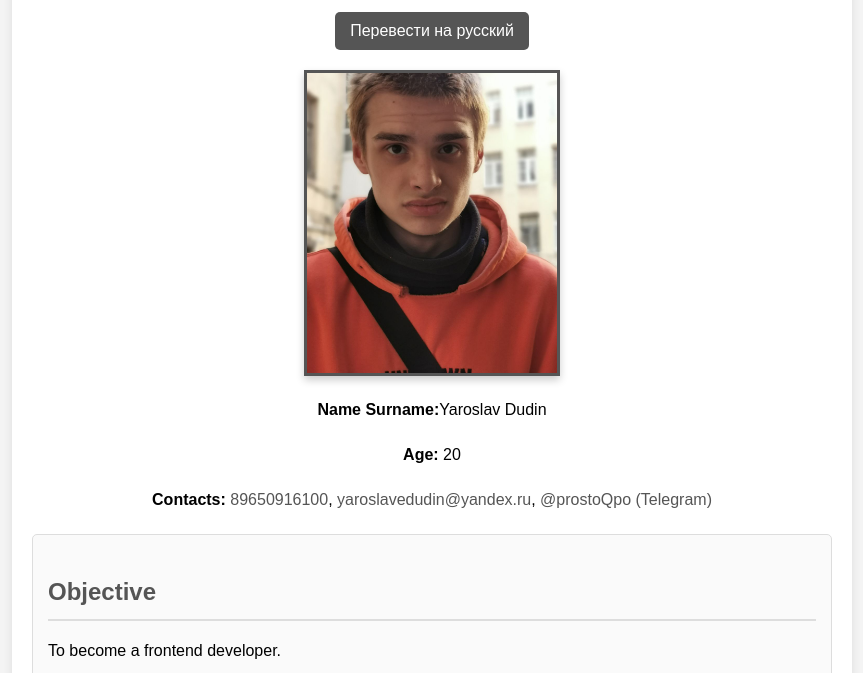
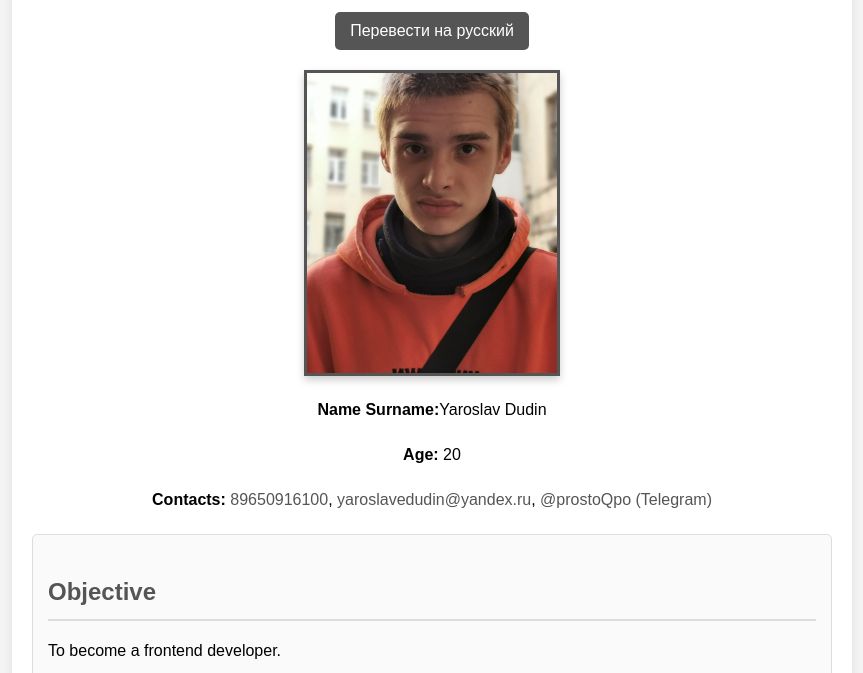
Before and after one commit to YaroslavDudin/rezume.github.io, a plain HTML site: page docs/index.html in a window 1280 px wide. Both pictures are taken after a click on the button "Translate to English". Shown: the part 127-800 px from the top of the page, without its empty margins (208-1071 px from the left). Drawn offline with Linux system fonts and the light colour scheme.

Commit message:
add assym

```diff
--- a/docs/index.html
+++ b/docs/index.html
@@ -10,25 +10,24 @@
             const ruElements = document.querySelectorAll('.lang-ru');
             const enElements = document.querySelectorAll('.lang-en');
             const button = document.getElementById('translateButton');
+            const photo = document.querySelector('.photo'); // Получаем элемент с классом .photo
 
-            // Проверяем, какой язык сейчас активен
             const isRussianActive = ruElements[0].style.display !== 'none';
 
             if (isRussianActive) {
-                // Скрываем русский текст и показываем английский
                 ruElements.forEach(el => el.style.display = 'none');
                 enElements.forEach(el => el.style.display = 'block');
                 button.textContent = 'Перевести на русский';
+                photo.classList.add('asymmetry'); // Добавляем класс асимметрии
             } else {
-                // Скрываем английский текст и показываем русский
                 enElements.forEach(el => el.style.display = 'none');
                 ruElements.forEach(el => el.style.display = 'block');
                 button.textContent = 'Translate to English';
+                photo.classList.remove('asymmetry'); // Убираем класс асимметрии
             }
         }
 
         document.addEventListener('DOMContentLoaded', function() {
-            // Привязываем обработчик события к кнопке
             const button = document.getElementById('translateButton');
             button.addEventListener('click', translate);
         });
--- a/docs/style.css
+++ b/docs/style.css
@@ -17,7 +17,10 @@ body {
 .lang-en{
     display: none
 }
+.photo.asymmetry {
 
+    background-image: url('./photo/meAs.jpg');
+}
 #translateButton {
     background-color: #555; /* Цвет фона кнопки */
     color: #fff; /* Цвет текста кнопки */
```
Also changed, not shown: docs/photo/meAs.jpg (added).
